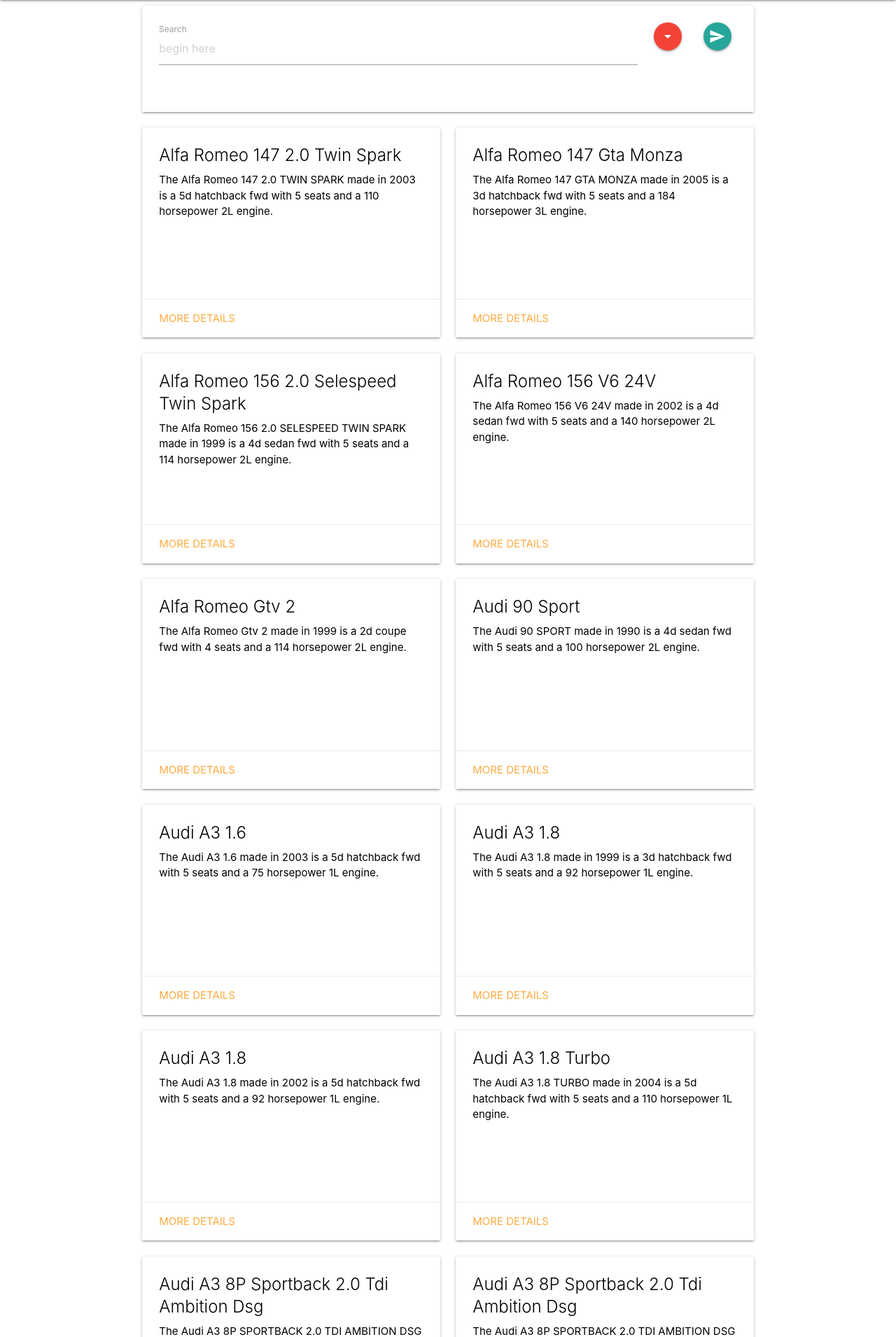
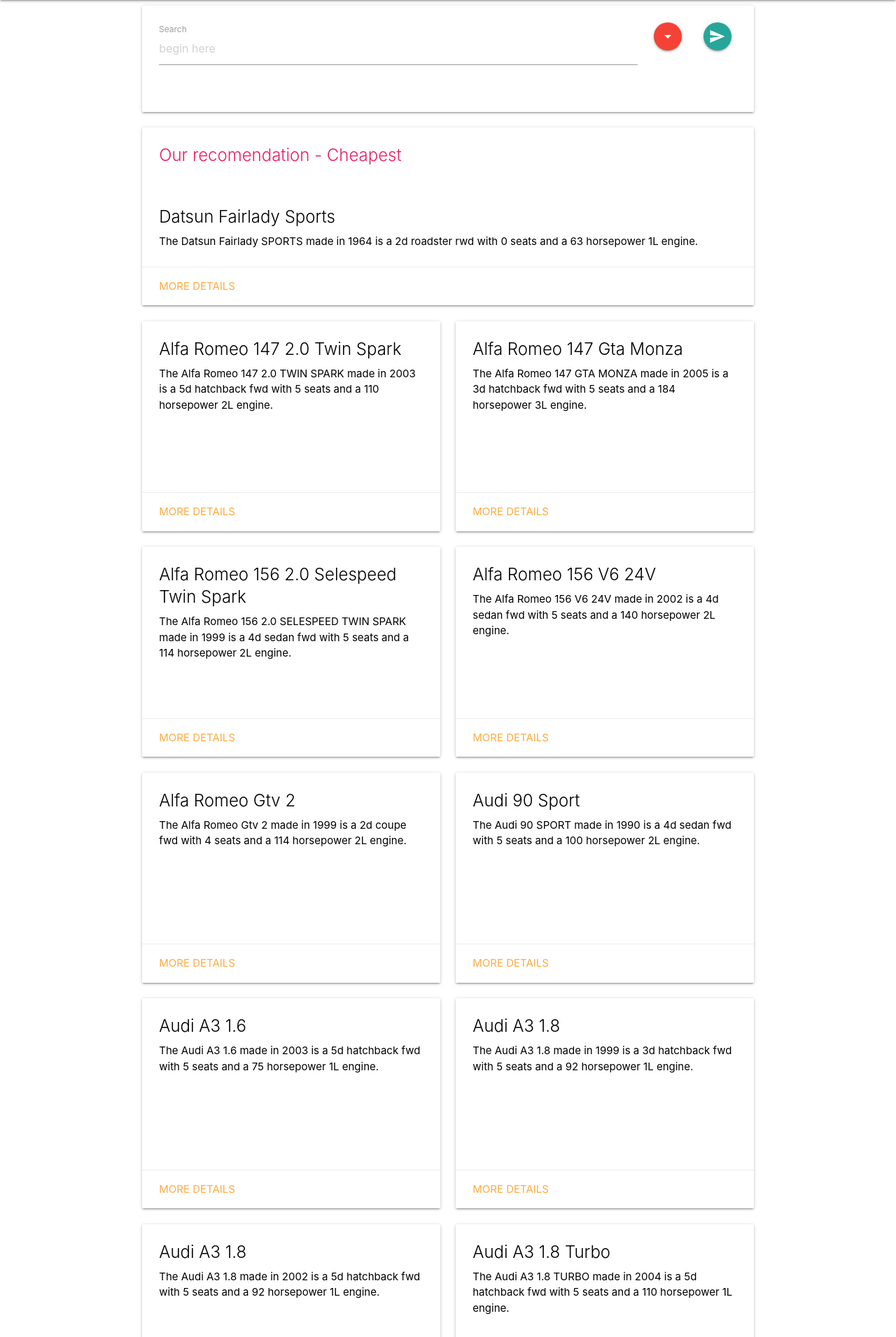
Before and after one commit to death667b/ICJK, a Django app: page /personal in a window 1280 px wide. Shown: the part 64-1974 px from the top of the page at 70% size. Run offline with Django 3.2, Linux system fonts and the light colour scheme; data comes from the database, SQL or seed files in the repository.

Commit message:
recomendation feature

```diff
--- a/ICJK/Home/templates/Home/index.html
+++ b/ICJK/Home/templates/Home/index.html
@@ -131,6 +131,22 @@
                     </div>
                 </div>
             </div>
+            {% if recomendation is not None %}
+                <div class="col s12">
+                    <div class="card white hoverable">
+                        <div class="card-content pink-text">
+                            <span class="card-title">Our recomendation - Cheapest</span>
+                        </div>
+                        <div class="card-content black-text">
+                            <span class="card-title">{{recomendation.name}}</span>
+                            <p>{{recomendation.desc}}</p>
+                        </div>
+                        <div class="card-action">
+                            <a href="{{recomendation.link}}">More Details</a>
+                        </div>
+                    </div>
+                </div>
+            {% endif %}
 
 
         {% if carlist %}
--- a/ICJK/Home/views.py
+++ b/ICJK/Home/views.py
@@ -85,6 +85,14 @@ def get_search_results(request, viewtype):
 
     query_set = Car.objects.filter(db_query).order_by('make_name', 'model', 'series')
 
+    #recomendation
+    recomendationCar = query_set.order_by('price_new').first()
+    recomendation = {"name": ("%s %s %s"%(recomendationCar.make_name.title(), recomendationCar.model.title(), recomendationCar.series.title())),
+     "desc": "The %s %s %s made in %i is a %s %s with %i seats and a %i horsepower %iL engine." %
+             (recomendationCar.make_name.title(), recomendationCar.model.title(), recomendationCar.series, recomendationCar.series_year, recomendationCar.body_type.lower(), recomendationCar.drive.lower()
+              , recomendationCar.seating_capacity, recomendationCar.power, recomendationCar.engine_size),
+     "link": "%s/%i"%(viewtype,recomendationCar.id)}
+
     query_result = [
         {"name": ("%s %s %s"%(car.make_name.title(), car.model.title(), car.series.title())),
          "desc": "The %s %s %s made in %i is a %s %s with %i seats and a %i horsepower %iL engine." %
@@ -94,6 +102,8 @@ def get_search_results(request, viewtype):
         for car in query_set
         ]
     return {
+
+        "recomendation": recomendation,
         "appname": "ICJK Car Rentals",
         "homelink": get_current_site(request).domain,
         "query": query,
```
